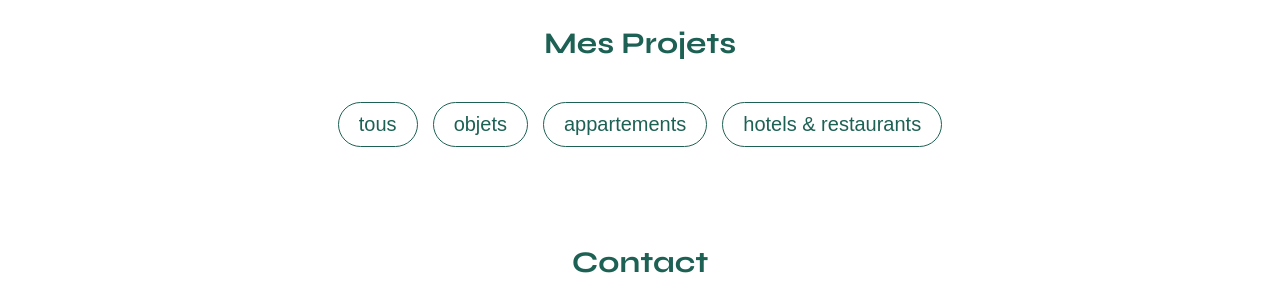
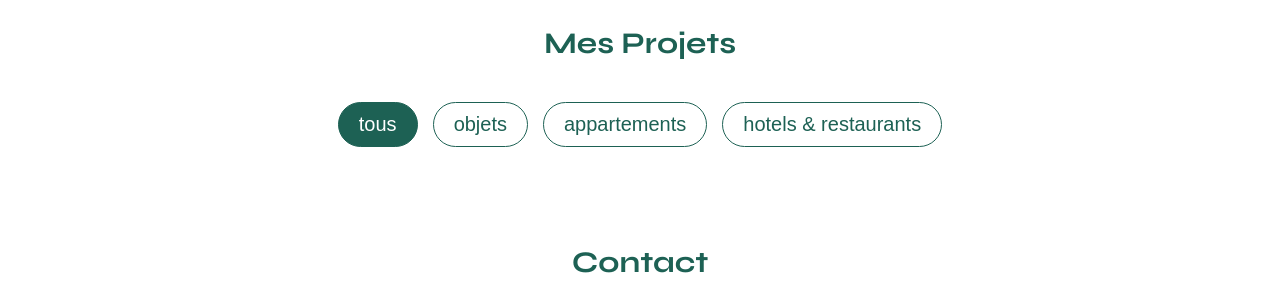
Before and after one commit to fabgeo/Sophie-Bluel, a plain HTML site: page FrontEnd/index.html in a window 1280 px wide. Both pictures are taken after a click on the button "tous". Shown: the part 507-800 px from the top of the page. Drawn offline with nearby package versions, Linux system fonts and the light colour scheme; no server answers.

Commit message:
Boutton filter

```diff
--- a/FrontEnd/assets/js/login.js
+++ b/FrontEnd/assets/js/login.js
@@ -71,7 +71,8 @@ document.addEventListener("DOMContentLoaded", function () {
   const header = document.querySelector('header'); // L'en-tête de la page
   const modeEdition = document.querySelector('.mode-edition'); // Élément de mode d'édition
   const buttonModifer = document.querySelector('#button-modifer'); // Bouton de modification
-  const buttonFilters = document.querySelector('.filters'); // Bouton de filtrage
+  const buttonFilters = document.getElementById('buttons'); // Bouton de filtrage
+  console.log(buttonFilters)
 
   // Met à jour l'interface utilisateur une fois que le DOM est chargé
   updateUI();
@@ -94,6 +95,7 @@ document.addEventListener("DOMContentLoaded", function () {
 
       // Affiche ou masque le bouton de modification en fonction de l'état de connexion
       buttonModifer.style.display = isLoggedIn ? 'inline-flex' : 'none';
+
       // Affiche ou masque le bouton de filtrage en fonction de l'état de connexion
       buttonFilters.style.display = isLoggedIn ? 'none' : 'inline-flex';
 
@@ -102,6 +104,7 @@ document.addEventListener("DOMContentLoaded", function () {
 
       // Affiche ou masque l'élément de mode d'édition en fonction de l'état de connexion
       modeEdition.style.display = isLoggedIn ? 'flex' : 'none';
+      console.log(buttonFilters)
   }
 
   // Fonction pour gérer la connexion/déconnexion de l'utilisateur
--- a/FrontEnd/assets/js/modal.js
+++ b/FrontEnd/assets/js/modal.js
@@ -22,4 +22,6 @@ closeBtn.addEventListener("click", function() {
 
 async function generateModalPhoto() {
     const response = await fetch('http://localhost:5678/api/works/');
+
+
 }
--- a/FrontEnd/assets/js/script.js
+++ b/FrontEnd/assets/js/script.js
@@ -51,7 +51,7 @@ categories.forEach(category => {
     const button = document.createElement('button'); // Crée un bouton
     button.textContent = category; // Définit le texte du bouton
     button.classList.add('filter-button'); // Ajoute une classe pour personnaliser les styles CSS
-    button.addEventListener('click', () => filtrerElements(category)); // Ajoute un écouteur d'événements pour filtrer les éléments lors du clic sur le bouton
+    button.addEventListener('click', (e) => filtrerElements(category, e));// Ajoute un écouteur d'événements pour filtrer les éléments lors du clic sur le bouton
     buttonsContainer.appendChild(button); // Ajoute le bouton au conteneur
 });
 
@@ -62,8 +62,17 @@ portfolioSection.appendChild(buttonsContainer);
 const gallery = document.querySelector('.gallery');
 
 // Fonction pour filtrer les éléments en fonction de la catégorie sélectionnée
-function filtrerElements(categorie) {
+function filtrerElements(categorie, e) {
     const elements = gallery.querySelectorAll('figure'); // Sélectionne tous les éléments <figure> dans la galerie
+    const filters = document.querySelectorAll('.filter-button');
+    filters.forEach((button) => {
+          button.style.backgroundColor = "white";
+          button.style.color = "#1D6154";
+        if (e.target.textContent === categorie) {
+          e.target.style.backgroundColor = "#1D6154";
+          e.target.style.color = "white";
+        }
+    });
     elements.forEach(element => {
         if (categorie === 'tous' || element.dataset.category === categorie) {
             element.style.display = 'block'; // Affiche l'élément s'il correspond à la catégorie sélectionnée ou si la catégorie est 'Tous'
@@ -91,3 +100,8 @@ boutonsFiltre.forEach(function(bouton) {
     })
   });
 });
+
+const tous = document.querySelector('.filter-button');
+tous.style.color = "white";
+tous.style.backgroundColor = "#1D6154";
+console.log(tous)
--- a/FrontEnd/index.html
+++ b/FrontEnd/index.html
@@ -23,8 +23,8 @@
 	<!--fin-->
 
 	<div id="myModal" class="modal">
-		<!--code pour la modale1------------------------------->
-			<!--pour la gallery et la suppression des image--->
+		<!--code pour la modale1-->
+			<!--pour la gallery et la suppression des image-->
 		<div class="modal-content">
 			<span class="close"><i class="fa-solid fa-xmark"></i></span>
 			<h2 class="titre-h2">Galerie photo</h2>
@@ -37,7 +37,7 @@
 			<div class="ligne"></div>
 			<button id="ajouter-photo">Ajouter une photo</button>
 		</div>
-			<!--fin pour la gallery et la suppression des image--->
+			<!--fin pour la gallery et la suppression des image-->
 
 	</div>
 <header>
@@ -65,7 +65,6 @@
 	</section>
 	 <section id="portfolio">
         <h2>Mes Projets <span id="button-modifer" ><span><i class="fa-regular fa-pen-to-square"></i></span><span class="text-button-modifer">modifier</span></span></span></h2>
-		    <div class="filters"></div> <!-- Conteneur pour les éléments <figure> -->
 			<div id="buttons"></div><!-- Conteneur pour les boutons -->
     </section>
 	<section>
```
